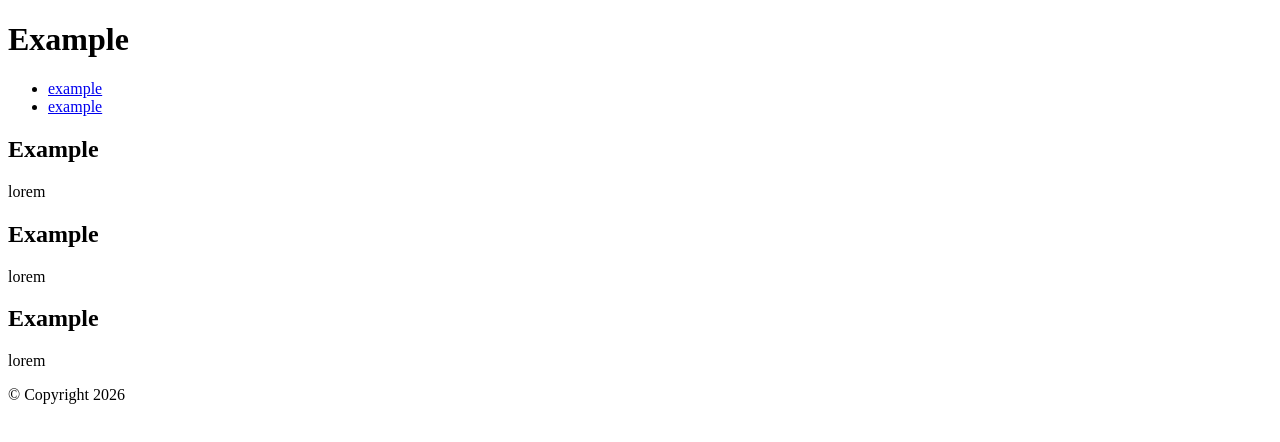
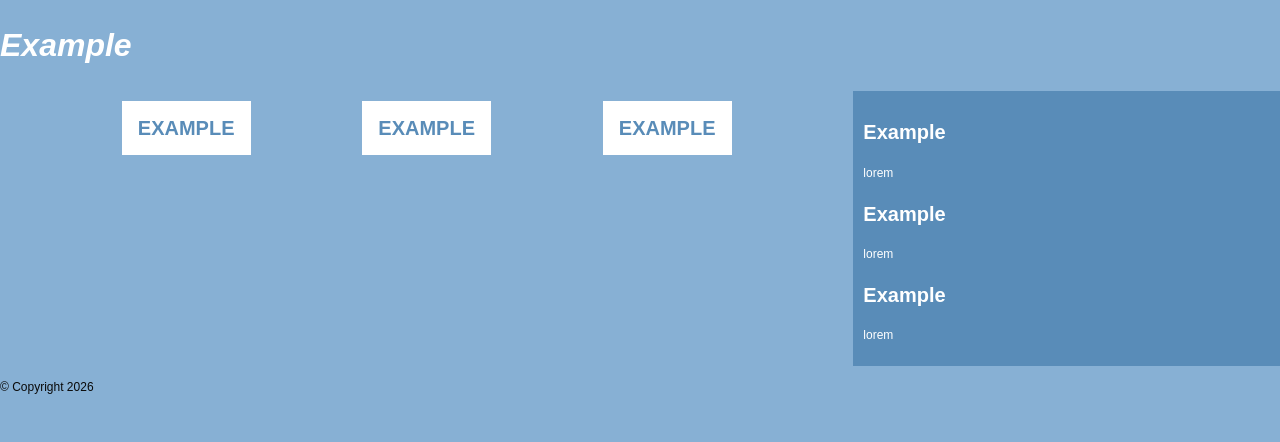
Before and after one commit to eibrooks-ctrl/Brooks-4-build, a plain HTML site: page index.html in a window 1280 px wide. Drawn offline with Linux system fonts and the light colour scheme.

Commit message:
link css and add css style layout for content

```diff
--- a/index.html
+++ b/index.html
@@ -3,6 +3,7 @@
 <head>
     <meta charset="UTF-8">
     <meta name="viewport" content="width=device-width, initial-scale=1.0">
+    <link rel="stylesheet" href="style.css" type="text/css">
     <title>Document</title>
 </head>
 <body>
@@ -11,6 +12,7 @@
     </header>
     <nav>
         <ul>
+            <li><a href="#">example</a></li>
             <li><a href="#">example</a></li>
             <li><a href="#">example</a></li>
         </ul>
--- a/style.css
+++ b/style.css
@@ -0,0 +1,79 @@
+/* CSS written by Eve Brooks */
+
+/* GLOBAL STYLES (MOBILE FIRST) */
+body {
+    font-family:sans-serif;
+    font-size: 12px;
+    line-height: 1.5;
+    color:#0a0a0a;
+    background-color:#87b0d4;
+    margin: 0;
+    padding: 0;
+
+    display:grid;
+    grid-template-columns:1fr;
+}
+
+h1 {
+    font-style:italic;
+    font-weight:bold;
+    font-size:2rem;
+    color:#ffffff;
+    min-width:825px;
+}
+h2 {
+    font-weight:bold;
+    font-size:1.25rem;
+    color:#ffffff;
+}
+h3 {
+    font-weight:bold;
+    font-size:1.25rem;
+}
+
+header, nav, footer {
+    grid-column:1/3;
+}
+aside {
+    grid-row:3/4;
+}
+
+nav ul{
+    color:#87b0d4;
+    padding:10px;
+
+    display:flex;
+    justify-content:space-evenly;
+    list-style-type:none;
+}
+nav a {
+    font-weight:bold;
+    font-size:1.25rem;
+    color:#598cb8;
+    background-color:#ffffff;
+
+    text-decoration:none;
+    padding:1rem 1rem;
+    text-transform:uppercase;
+}
+nav a:hover {
+    background-color:#87b0d4;
+    color:#ffffff
+}
+
+main {
+    background-color:#598cb8;
+    color:#ffffff;
+    padding:10px;
+}
+
+@media screen and (min-width:600px) {
+    body {
+        grid-template-columns:1fr 1fr;
+    }
+}
+@media screen and (min-width:800px) {
+    body {
+        grid-template-columns:1fr 1fr 1fr;
+    }
+}
```
